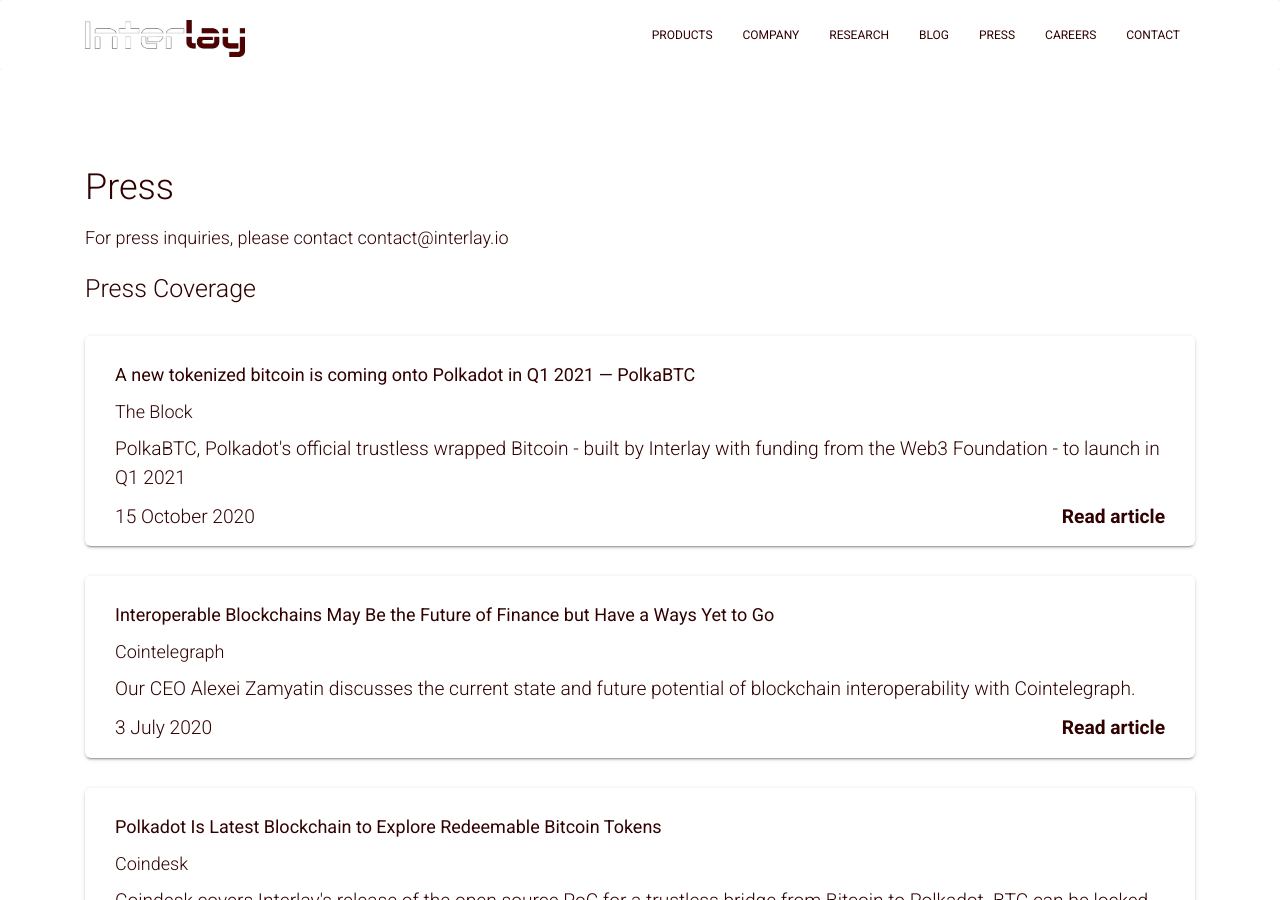
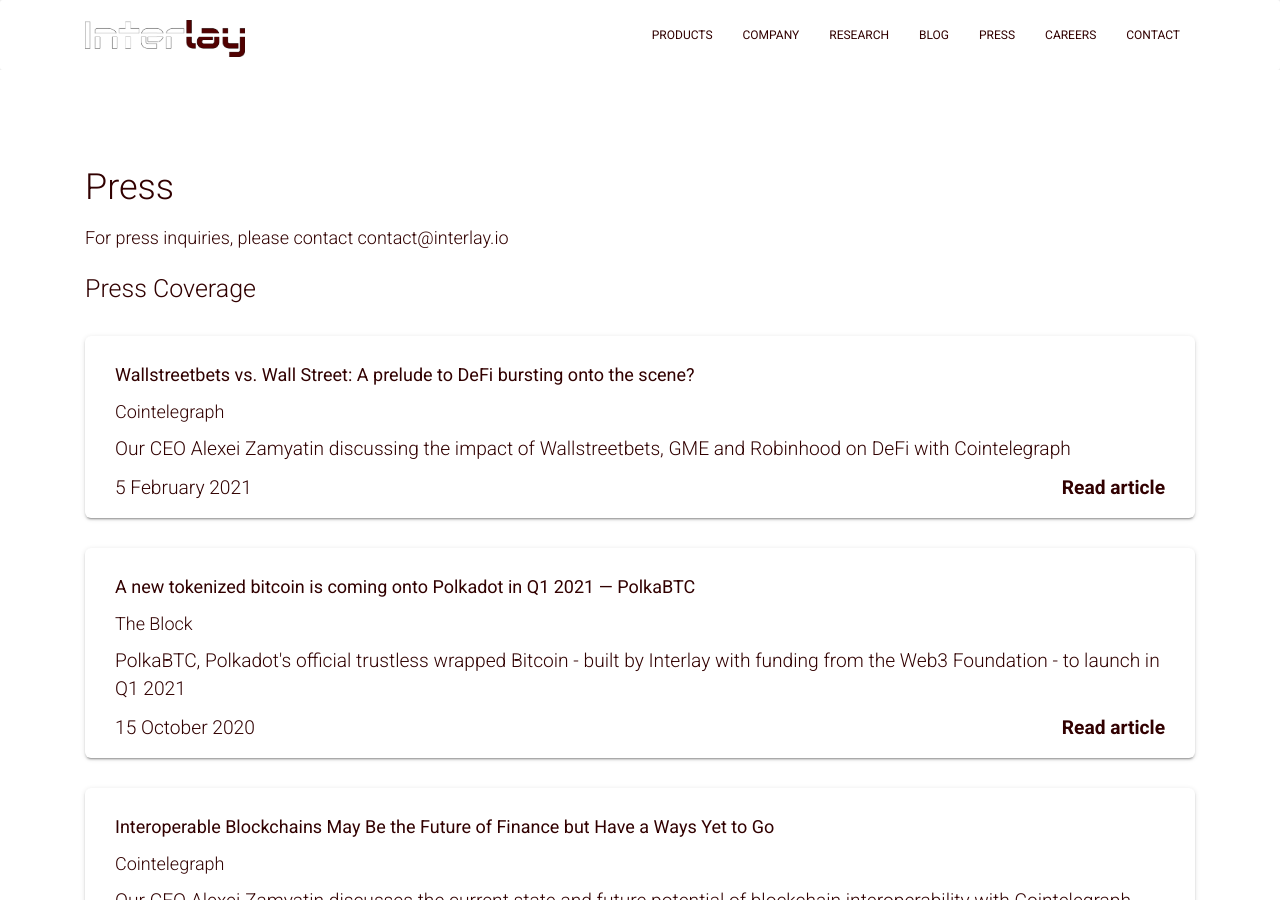
Before and after one commit to interlay/archive-interlay.github.io, a Jekyll site: the page built from press.md, in a window 1280 px wide and 900 px high. Built offline with Jekyll 4.4.1, drawn with Linux system fonts in a browser that asks for light colours.

Commit message:
Added latest press coverage

```diff
--- a/_data/press.yml
+++ b/_data/press.yml
@@ -1,3 +1,9 @@
+
+- title: " Wallstreetbets vs. Wall Street: A prelude to DeFi bursting onto the scene? "
+  date: 5 February 2021
+  author: Cointelegraph
+  summary: Our CEO Alexei Zamyatin discussing the impact of Wallstreetbets, GME and Robinhood on DeFi with Cointelegraph
+  url: https://cointelegraph.com/news/wallstreetbets-vs-wall-street-a-prelude-to-defi-bursting-onto-the-scene
 
 - title: " A new tokenized bitcoin is coming onto Polkadot in Q1 2021 — PolkaBTC "
   date: 15 October 2020
```
